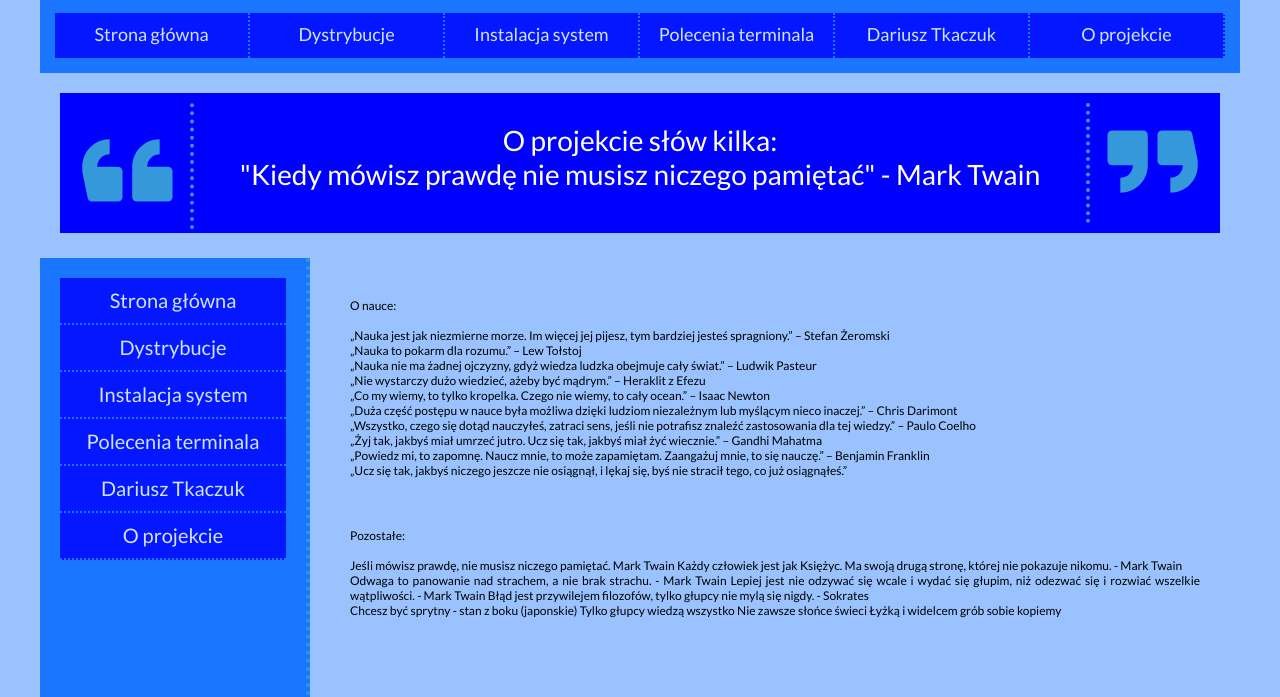
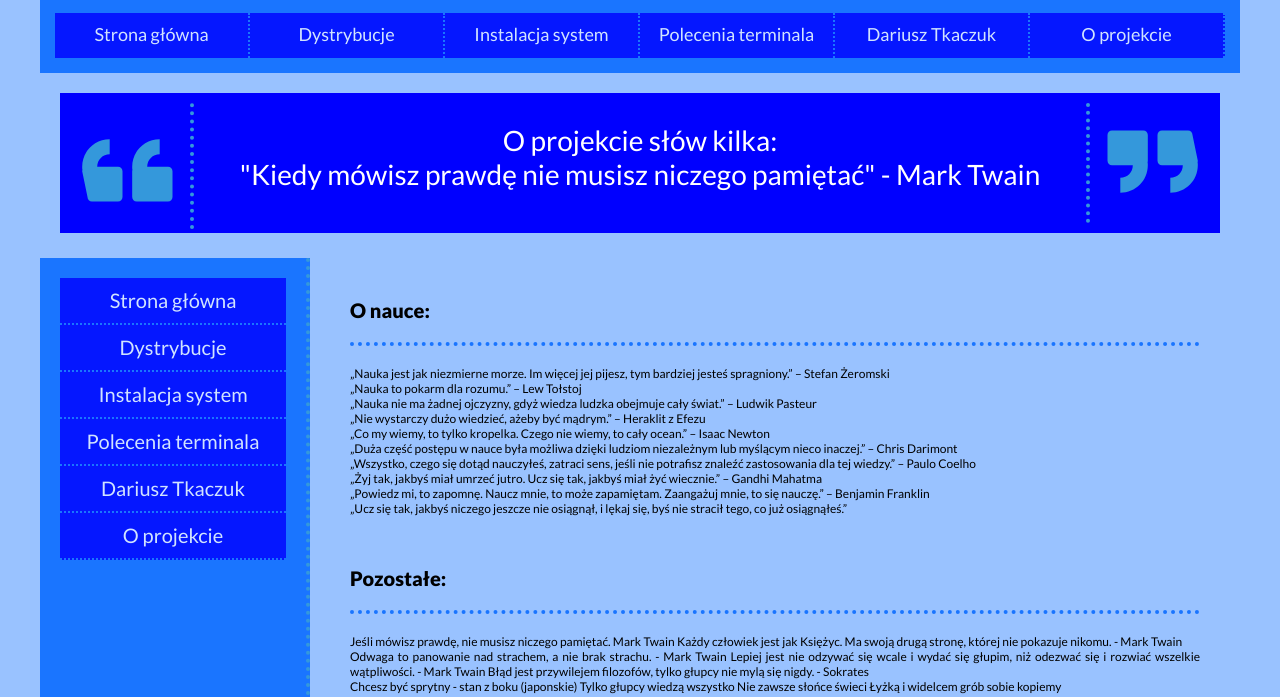
Before and after one commit to danditk/CSS, a plain HTML site: page CSS_2/indeks.html in a window 1280 px wide. Shown: the part 102-799 px from the top of the page. Drawn offline with Linux system fonts and the light colour scheme.

Commit message:
CSS L2 Done
simple css function, menu, sidebar, dotted line,
html grafic insertet, against img - on my own

```diff
--- a/CSS_2/indeks.html
+++ b/CSS_2/indeks.html
@@ -61,7 +61,7 @@
 		</div>
 		<div id="content">
 			<span class="bigtitle">O nauce: </span>
-			<div style="height: 15px;"></div>
+			<div class="dottedline"></div>
 				„Nauka jest jak niezmierne morze. Im więcej jej pijesz, tym bardziej jesteś spragniony.”
 				– Stefan Żeromski <br />
 				„Nauka to pokarm dla rozumu.”
@@ -84,7 +84,7 @@
 				<div style="height: 50px;"></div>
 
 			<span class="bigtitle">Pozostałe: </span>
-			<div style="height: 15px;"></div>
+			<div class="dottedline"></div>
 				Jeśli mówisz prawdę, nie musisz niczego pamiętać. Mark Twain
 				Każdy człowiek jest jak Księżyc. Ma swoją drugą stronę, której nie pokazuje nikomu. - Mark Twain <br />
 				Odwaga to panowanie nad strachem, a nie brak strachu. - Mark Twain
--- a/CSS_2/style.css
+++ b/CSS_2/style.css
@@ -119,7 +119,15 @@ body{
 		}
 
 			.bigtitle{
+				font-weight: 900;
+				font-size: 20px;
+			}
 
+			.dottedline{
+				margin-top: 15px;
+				margin-bottom: 20px;
+				height: 5px;
+				border-bottom: 4px dotted #1a75ff;
 			}
 
 		#footer{
```
